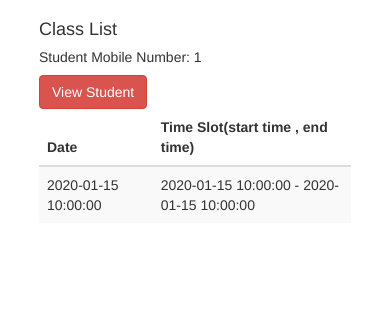
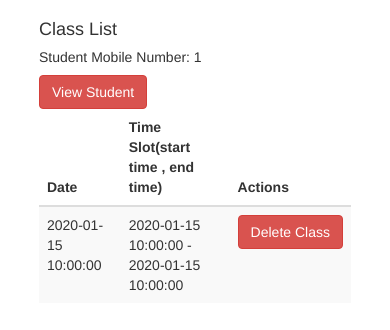
Before and after one commit to ikbhal/flask_driving_school, a Flask app: page /list_class/1 in a window 390 px wide. Shown: the part 227-557 px from the top of the page. Run offline with Flask 3, Linux system fonts and the light colour scheme; a database or web service that is not in the repository returns one stand-in record (values such as "Sample title"); some libraries are stand-ins or nearby versions.

Commit message:
class manager delete class handle ; may  be use student id instead of mobile number in url if possible ; list classes show student name, or pass student itself

```diff
--- a/managers/class_manager.py
+++ b/managers/class_manager.py
@@ -14,6 +14,9 @@ class ClassManager:
         }
         self.mongo_client.db.classes.insert_one(class_doc)
 
+    # class_manager.delete_class(class_id)
+    def delete_class(self, class_id):
+        self.mongo_client.db.classes.delete_one({'_id': ObjectId(class_id)})
 
     def list_clasess(self, student_mobile_number):
         classes = self.mongo_client.db.classes.find({'student_mobile_number': student_mobile_number})
--- a/routes/class_routes.py
+++ b/routes/class_routes.py
@@ -39,6 +39,11 @@ def list_classes(student_mobile_number):
                            student_mobile_number=student_mobile_number
                            )
 
-# @class_bp.route('/delete_class')
-# def delete_class():
-#     return "delete class"
+@class_bp.route('/students/<student_mobile_number>/delete_class/<class_id>')
+def delete_class(student_mobile_number, class_id):
+    from app import mongo_client
+    from managers.class_manager import ClassManager
+    class_manager = ClassManager(mongo_client)
+    class_manager.delete_class(class_id)
+    flash('Class deleted successfully.')
+    return redirect(url_for('class.list_classes',student_mobile_number=student_mobile_number))
--- a/templates/classes/list.html
+++ b/templates/classes/list.html
@@ -14,6 +14,7 @@ Class List
             <tr>
                 <th>Date</th>
                 <th>Time Slot(start time , end time)</th>
+                <th>Actions</th>
             </tr>
         </thead>
         <tbody>
@@ -21,6 +22,13 @@ Class List
                 <tr>
                     <td>{{ class_obj.date }}</td>
                     <td>{{ class_obj.start_time }} - {{class_obj.end_time}}</td>
+                    <td>
+                        <!-- create delete butotn , call delete class api -->
+<!-- #<a href="/delete_class/{{ class_obj._id }}" class="btn btn-danger">Delete</a> -->
+
+                        <a href="/students/{{student_mobile_number}}/delete_class/{{ class_obj._id }}"
+                            class="btn btn-danger">Delete Class</a>
+                    </td>
                 </tr>
             {% endfor %}
         </tbody>
```
